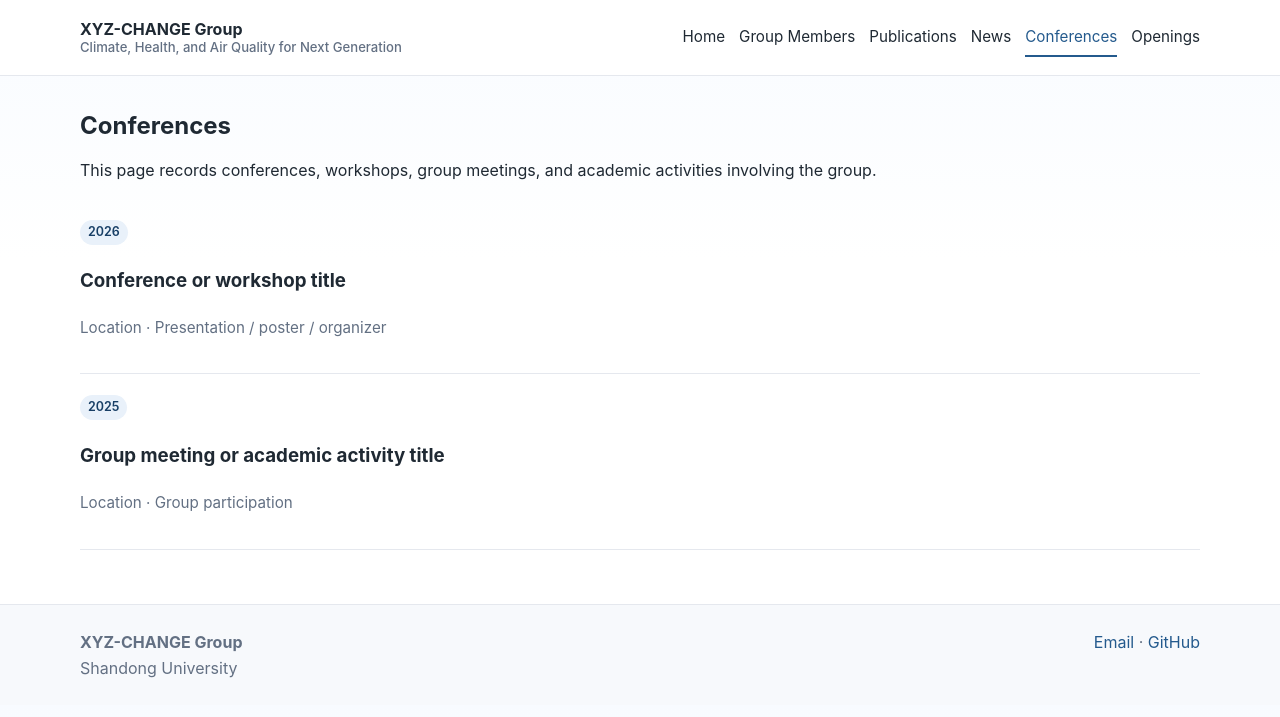
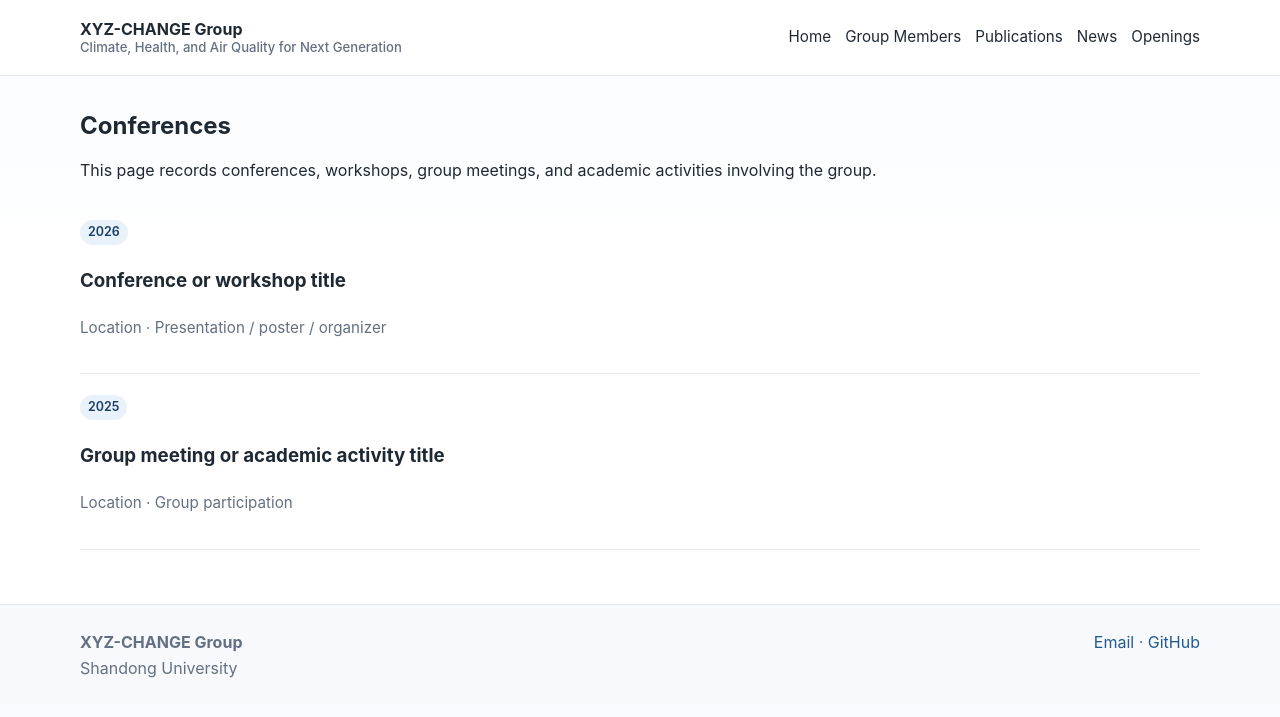
Before and after one commit to MuJSh/xyz_CHANGE, a Jekyll site: the page built from _pages/conferences.md, in a window 1280 px wide. Shown: the top 717 px of the page. Built offline with Jekyll 4.4.1, drawn with Linux system fonts in a browser that asks for light colours.

Commit message:
Remove conferences from navigation

```diff
--- a/_config.yml
+++ b/_config.yml
@@ -30,8 +30,6 @@ navigation:
     url: "/publications/"
   - title: "News"
     url: "/news/"
-  - title: "Conferences"
-    url: "/conferences/"
   - title: "Openings"
     url: "/openings/"
 
```
